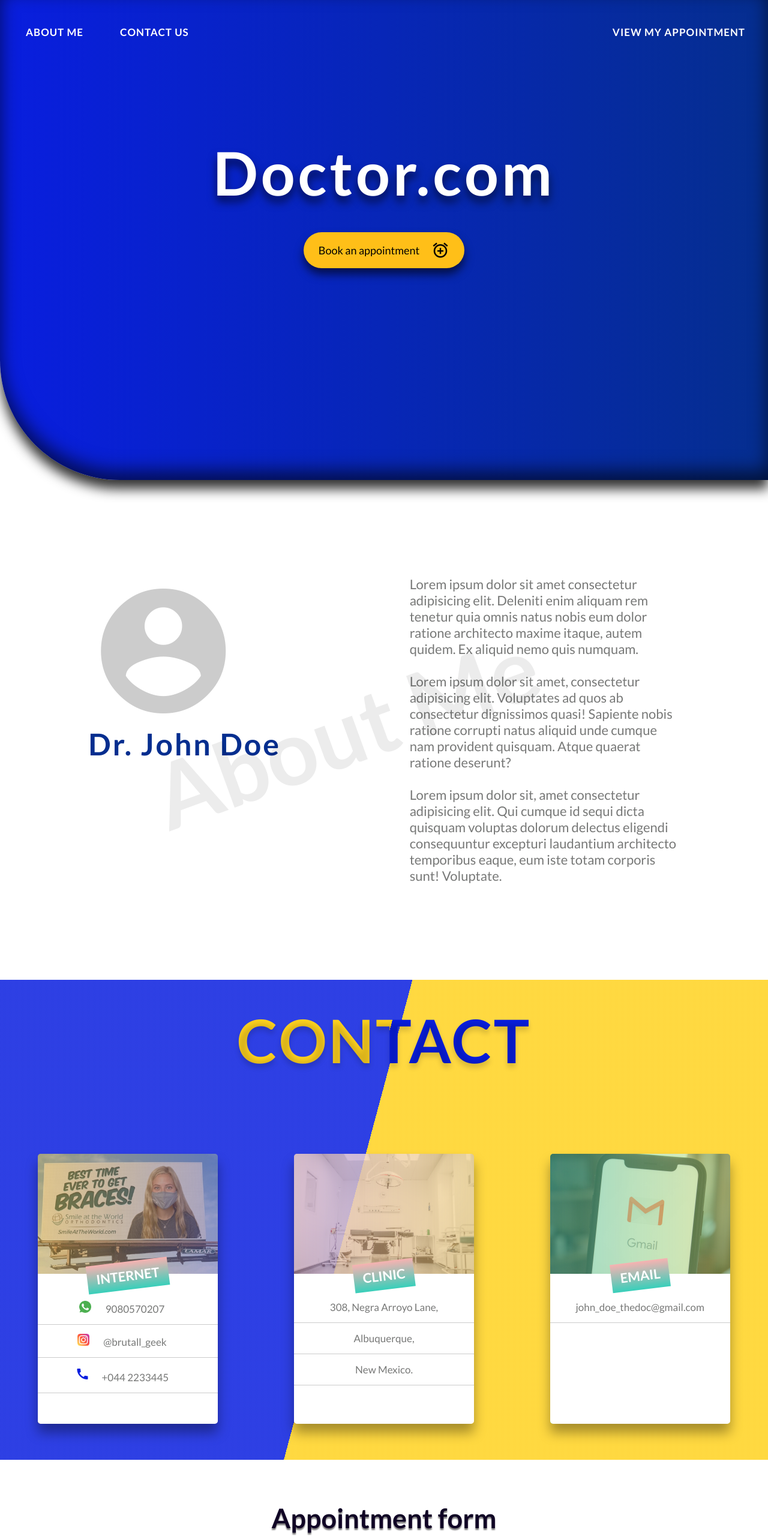
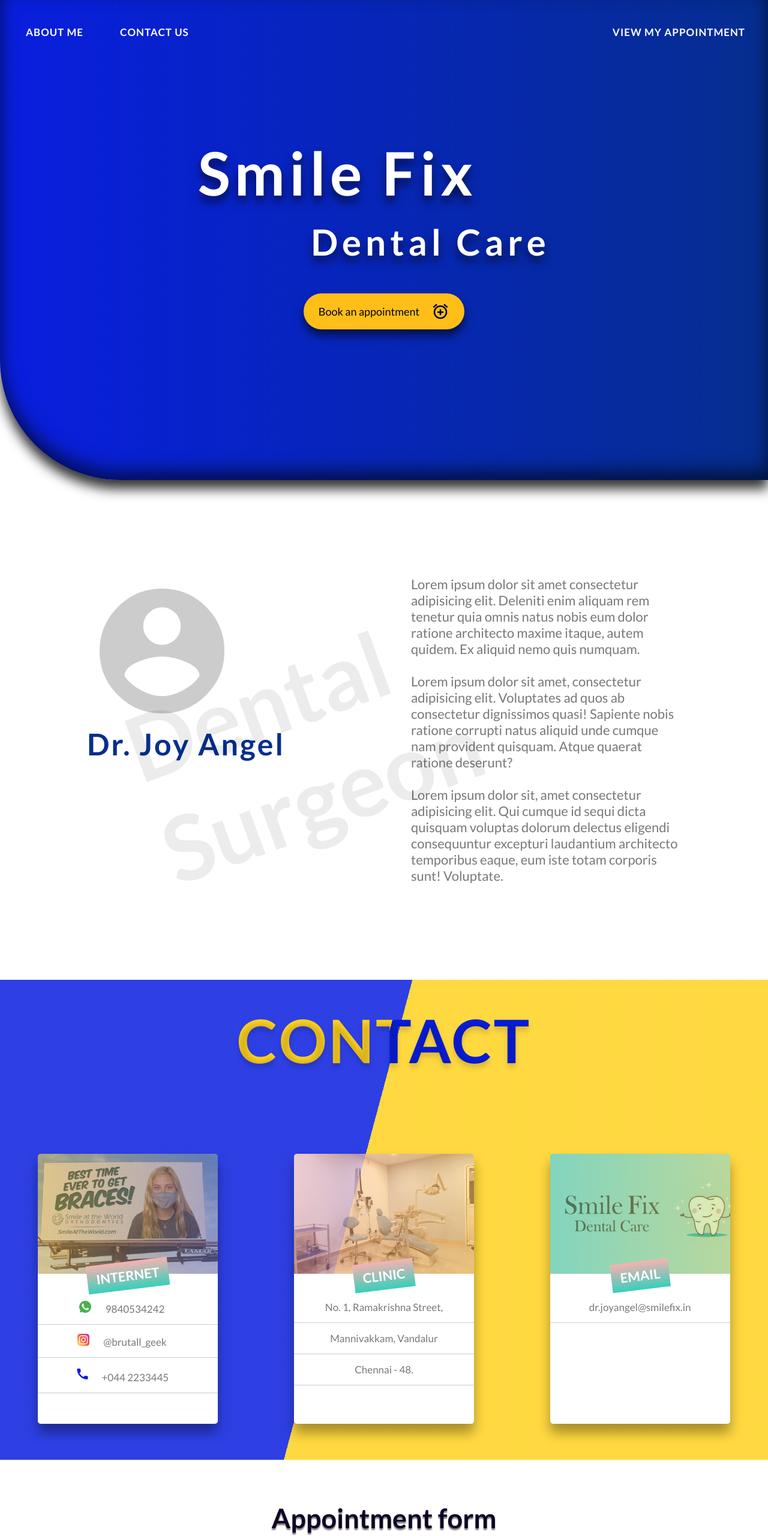
Before and after one commit to mahessh77melo/Doctor.com, a website: page client/index.html in a window 1280 px wide. Shown: the top 2560 px of the page at 60% size. Drawn offline with Linux system fonts and the light colour scheme.

Commit message:
Markup filling

```diff
--- a/client/index.html
+++ b/client/index.html
@@ -12,7 +12,7 @@
 			rel="stylesheet"
 		/>
 		<link rel="stylesheet" href="/css/base.css" />
-		<title>Doctor.com</title>
+		<title>Smile Fix</title>
 	</head>
 	<body>
 		<section class="lander" id="lander">
@@ -30,7 +30,8 @@
 				</ul>
 			</nav>
 			<div class="lander__content">
-				<h1 class="lander__title">Doctor.com</h1>
+				<h1 class="lander__title">Smile Fix</h1>
+				<h3 class="lander__title lander__title--small">Dental Care</h3>
 				<button class="lander__plus">
 					<a href="#doc__form"> Book an appointment </a>
 					<span class="material-icons lander__plus--icon"> alarm_add </span>
@@ -41,9 +42,9 @@
 		<section class="about" id="about">
 			<div class="about__left">
 				<span class="material-icons about__photo"> account_circle </span>
-				<h2 class="about__name">Dr. John Doe</h2>
+				<h2 class="about__name">Dr. Joy Angel</h2>
 			</div>
-			<div class="about__back">About Me</div>
+			<div class="about__back">Dental Surgeon</div>
 			<div class="about__right">
 				<p class="about__desc">
 					Lorem ipsum dolor sit amet consectetur adipisicing elit. Deleniti enim
@@ -82,7 +83,7 @@
 								src="/img/whatsapp.png"
 								alt="logo"
 							/>
-							9080570207
+							9840534242
 						</li>
 						<li class="contact__card-info-item">
 							<img
@@ -100,26 +101,26 @@
 				</div>
 				<div class="contact__card contact__card--2">
 					<img
-						src="/img/doctor-3.jpg"
+						src="/img/doctor-11.jpg"
 						class="contact__card-img contact__card-img--2"
 						alt="Clinic"
 					/>
 					<h2 class="contact__card-title contact__card-title-2">Clinic</h2>
 					<ul class="contact__card-info">
-						<li class="contact__card-info-item">308, Negra Arroyo Lane,</li>
-						<li class="contact__card-info-item">Albuquerque,</li>
-						<li class="contact__card-info-item">New Mexico.</li>
+						<li class="contact__card-info-item">No. 1, Ramakrishna Street,</li>
+						<li class="contact__card-info-item">Mannivakkam, Vandalur</li>
+						<li class="contact__card-info-item">Chennai - 48.</li>
 					</ul>
 				</div>
 				<div class="contact__card contact__card--3">
 					<img
-						src="/img/doctor-5.jpg"
+						src="/img/doctor-10.jpg"
 						class="contact__card-img contact__card-img--3"
 						alt="Email"
 					/>
 					<h2 class="contact__card-title contact__card-title-3">Email</h2>
 					<ul class="contact__card-info">
-						<li class="contact__card-info-item">john_doe_thedoc@gmail.com</li>
+						<li class="contact__card-info-item">dr.joyangel@smilefix.in</li>
 					</ul>
 				</div>
 			</div>
--- a/client/static/scss/sections/_contact.scss
+++ b/client/static/scss/sections/_contact.scss
@@ -13,7 +13,7 @@
 	@media only screen and (max-width: $bp-medium) {
 		background-color: none;
 		background-image: url("../img/doctor-7.jpg"),
-			linear-gradient(to right, rgba($white-col, 0.4), rgba($white-col, 0.6));
+			linear-gradient(to right, rgba($black-col, 0.4), rgba($black-col, 0.6));
 		background-size: cover;
 		background-blend-mode: screen;
 	}
@@ -95,11 +95,11 @@
 		}
 		@media (hover: hover) {
 			&:hover {
-				transform: scale(0.97) rotate(2deg);
+				transform: scale(0.97) translateY(1rem);
 				box-shadow: 0 0.3rem 0.4rem rgba($black-col, 0.35);
 			}
 			&:hover &-img {
-				opacity: 0.8;
+				opacity: 0.9;
 			}
 		}
 		&-logo {
--- a/client/static/scss/sections/_lander.scss
+++ b/client/static/scss/sections/_lander.scss
@@ -73,26 +73,40 @@
 }
 .lander__content {
 	align-self: center;
-	margin-top: 25vh;
+	margin-top: 15vh;
 	display: grid;
 	justify-content: center;
 	justify-items: center;
-	grid-row-gap: 4rem;
+	grid-template-columns: 1fr 2fr 1fr;
+	grid-row-gap: 2rem;
 	@media (orientation: landscape) and (hover: none) {
 		margin-top: 15vh;
+	}
+	@media only screen and (max-width: $bp-small) {
+		grid-template-columns: 1fr 4fr 1fr;
 	}
 }
 .lander__title {
 	color: $white-col;
 	font-size: 10rem;
 	font-weight: 700;
-	letter-spacing: 5px;
+	letter-spacing: 7px;
 	text-shadow: 0 1rem 1.5rem rgba($black-col, 0.6);
+	grid-column: 1/3;
 	@media only screen and (max-width: $bp-medium) {
 		font-size: 7rem;
 	}
 	@media only screen and (max-width: $bp-small) {
 		font-size: 6rem;
+	}
+	&--small {
+		font-size: 6rem;
+		grid-column: 2/4;
+		margin-bottom: 3rem;
+		@media only screen and (max-width: $bp-medium) {
+			font-size: 4rem;
+			margin-bottom: 2rem;
+		}
 	}
 }
 .lander__plus {
@@ -100,6 +114,8 @@
 	border-radius: 50px;
 	color: $black-col;
 	padding: 1.5rem 2.5rem;
+	grid-column: 2/3;
+
 	font-size: 1.8rem;
 	cursor: pointer;
 	box-shadow: 0 1rem 1.5rem rgba($black-col, 0.6);
```
Also changed, not shown: client/static/css/base.css, client/static/css/base.min.css, client/static/img/doctor-10.jpg (added), client/static/img/doctor-11.jpg (added), client/static/img/doctor-9.jpg (added), 2 other files.
